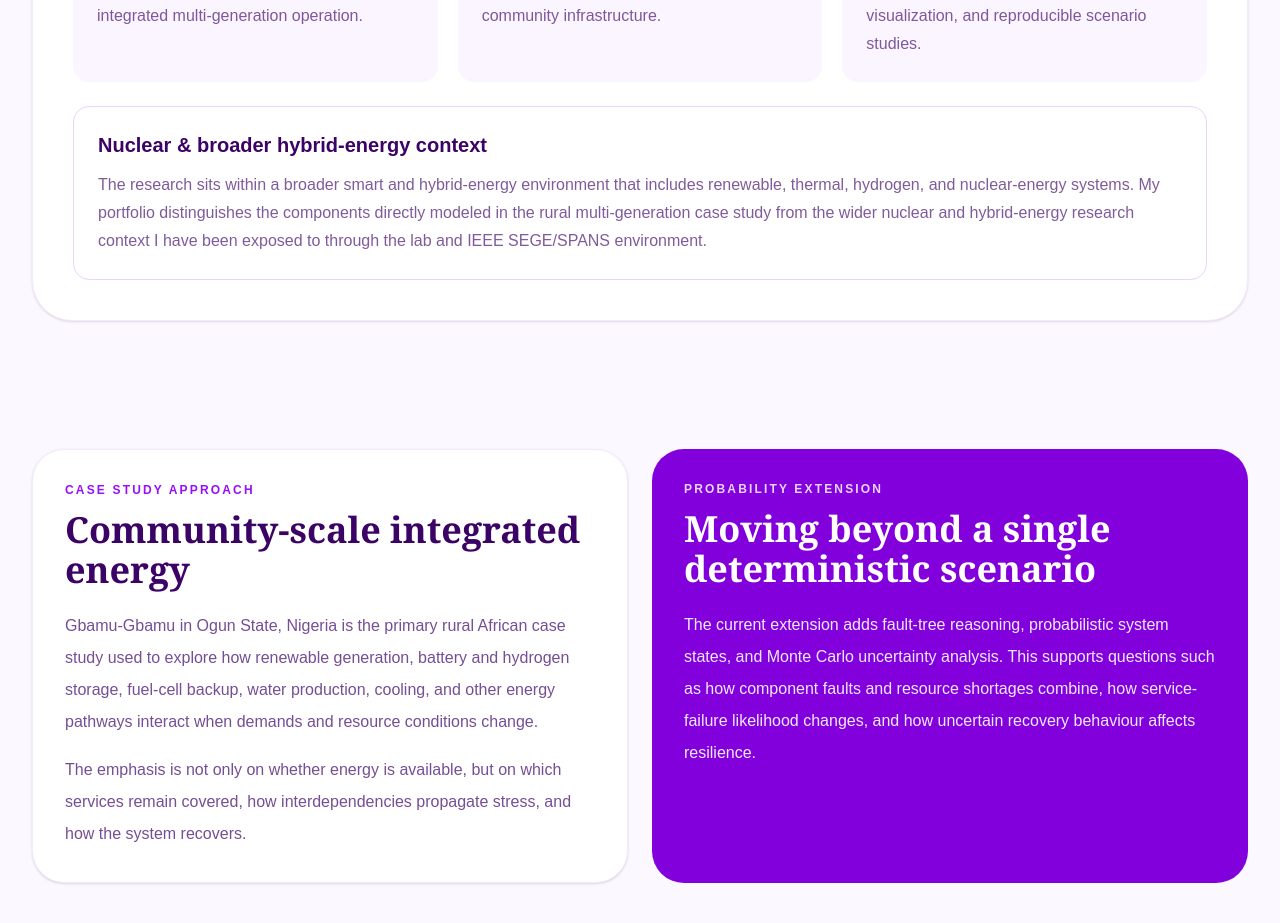
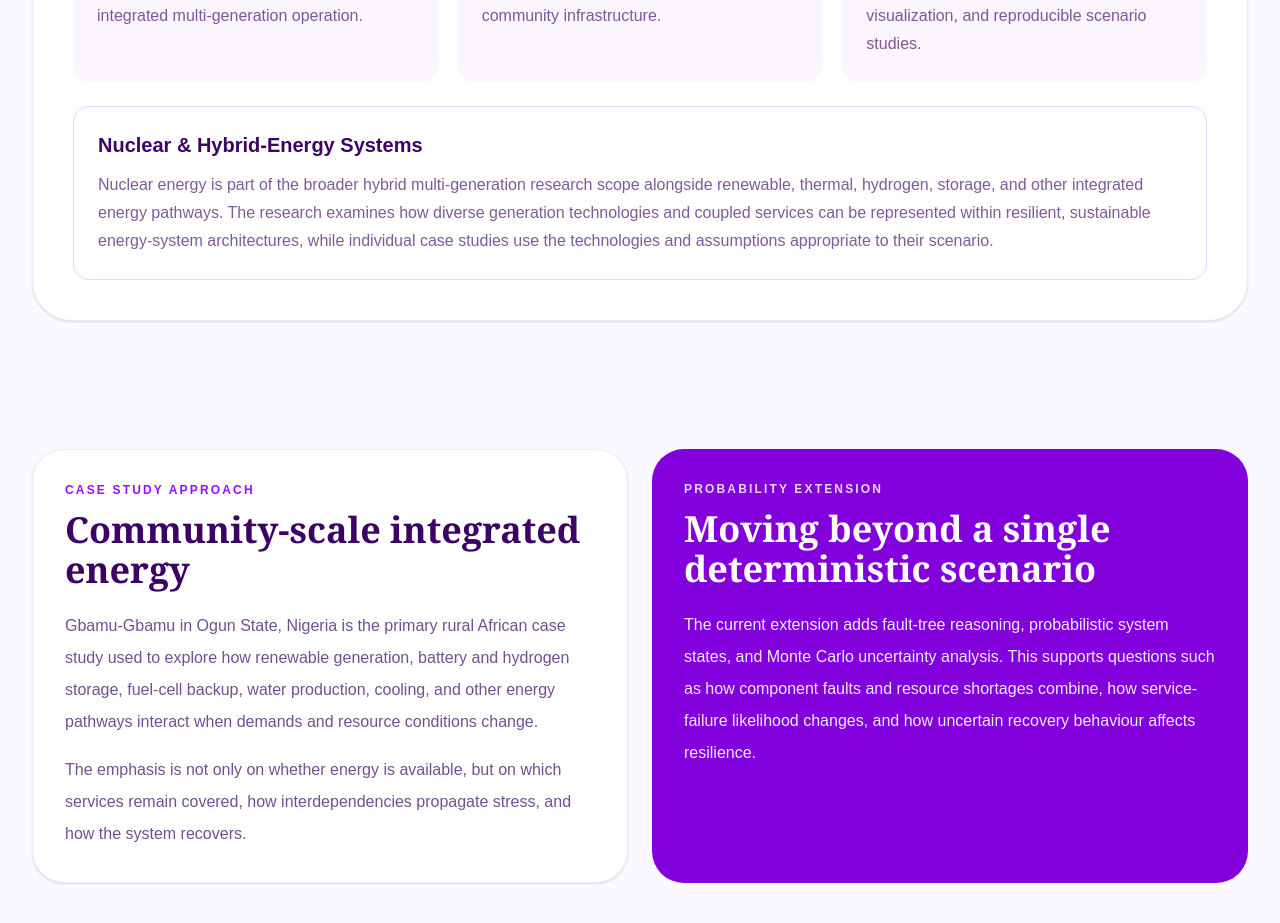
Before and after one commit to Zlawal79/zainab-portfolio, a Next.js app: page /research in a window 1280 px wide. Shown: the part 3280-4203 px from the top of the page. Built offline with nearby package versions, Linux system fonts and the light colour scheme.

Commit message:
Position nuclear energy within the research project scope

```diff
--- a/app/research/page.tsx
+++ b/app/research/page.tsx
@@ -83,7 +83,7 @@ export default function ResearchPage() {
           <div className="rounded-2xl bg-purple-50 p-6"><h3 className="text-xl font-bold">Environment & Sustainability</h3><p className="mt-3 leading-7 text-purple-950/65">Rural energy access, freshwater production, agricultural demand, cooling, resource efficiency, lifecycle thinking, emissions and sustainability considerations, and resilient community infrastructure.</p></div>
           <div className="rounded-2xl bg-purple-50 p-6"><h3 className="text-xl font-bold">Software & Modeling</h3><p className="mt-3 leading-7 text-purple-950/65">MATLAB/Simulink digital twins, MG-OPT, HOMER Pro validation, Python/Octave workflows, dashboards, optimization, Monte Carlo analysis, fault/event-tree reasoning, visualization, and reproducible scenario studies.</p></div>
         </div>
-        <div className="mt-6 rounded-2xl border border-purple-200 p-6"><h3 className="text-xl font-bold">Nuclear & broader hybrid-energy context</h3><p className="mt-3 leading-7 text-purple-950/65">The research sits within a broader smart and hybrid-energy environment that includes renewable, thermal, hydrogen, and nuclear-energy systems. My portfolio distinguishes the components directly modeled in the rural multi-generation case study from the wider nuclear and hybrid-energy research context I have been exposed to through the lab and IEEE SEGE/SPANS environment.</p></div>
+        <div className="mt-6 rounded-2xl border border-purple-200 p-6"><h3 className="text-xl font-bold">Nuclear & Hybrid-Energy Systems</h3><p className="mt-3 leading-7 text-purple-950/65">Nuclear energy is part of the broader hybrid multi-generation research scope alongside renewable, thermal, hydrogen, storage, and other integrated energy pathways. The research examines how diverse generation technologies and coupled services can be represented within resilient, sustainable energy-system architectures, while individual case studies use the technologies and assumptions appropriate to their scenario.</p></div>
       </div>
     </section>
 
```
